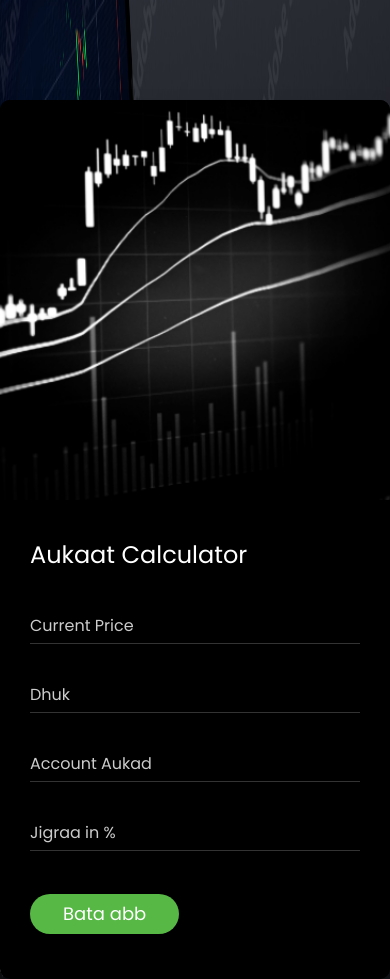
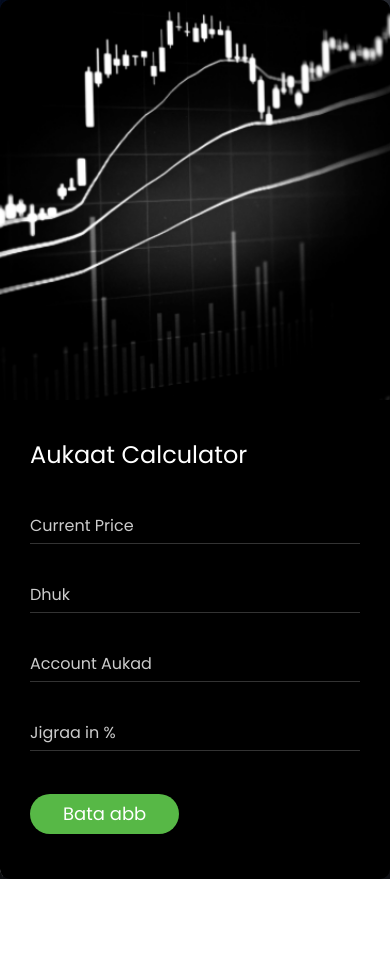
Before and after one commit to raghavpatidar/position-sizing-calculator, a plain HTML site: page index.html in a window 390 px wide. After the commit the page ends 879 px from the top, so only its background shows below. Drawn offline with Linux system fonts and the light colour scheme.

Commit message:
moblie reponseness add

```diff
--- a/css/main.css
+++ b/css/main.css
@@ -173,7 +173,7 @@ h6 {
 }
 
 /* .bg-gra-01 { */
-  /* background: -webkit-gradient(linear, left bottom, left top, from(#fbc2eb), to(#a18cd1));
+/* background: -webkit-gradient(linear, left bottom, left top, from(#fbc2eb), to(#a18cd1));
   background: -webkit-linear-gradient(bottom, #fbc2eb 0%, #a18cd1 100%);
   background: -moz-linear-gradient(bottom, #fbc2eb 0%, #a18cd1 100%);
   background: -o-linear-gradient(bottom, #fbc2eb 0%, #a18cd1 100%);
@@ -535,6 +535,36 @@ input {
 p {
   color: #FFF;
 }
-h1{
+
+h1 {
   color: aqua;
 }
+
+
+/* @media (min-width: 400px) {
+  .element {
+    background: #cccccc;
+  }
+}
+
+@media (min-width: 500px) {
+  .element {
+    background: #888888;
+  }
+}
+
+@media (min-width: 600px) {
+  .element {
+    background: #222222;
+  }
+} */
+
+.page-wrapper {
+  padding-top: 100px;
+}
+
+@media only screen and (max-width: 56.25em) {
+  .page-wrapper{
+    padding-top: 0px;
+  }
+}
--- a/index.html
+++ b/index.html
@@ -32,7 +32,7 @@
 </head>
 
 <body class="notranslate" translate="no">
-    <div class="page-wrapper bg-gra-01 p-t-100 p-b-10 font-poppins">
+    <div class="page-wrapper bg-gra-01  p-b-10 font-poppins">
         <div class="wrapper wrapper--w780">
             <div class="card card-3">
                 <div class="card-heading"></div>
```
Also changed, not shown: app.css (+19 -1 lines).
